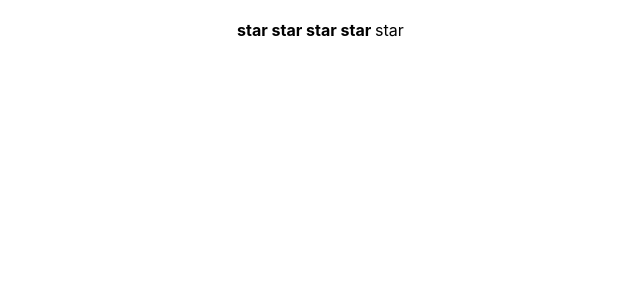
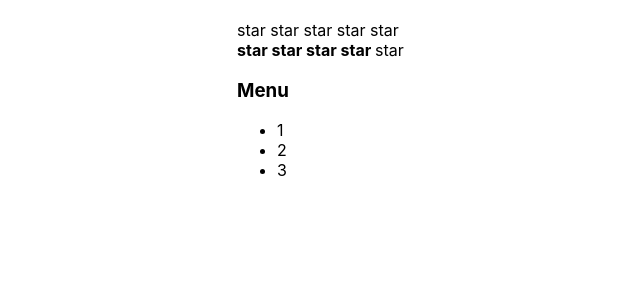
Before and after one commit to mast781/ReactKabzda_lessons, a React (Create React App) app: page / in a window 1280 px wide. Shown: the top 300 px of the page, without its empty margins (103-743 px from the left). Built offline with nearby package versions, Linux system fonts and the light colour scheme.

Commit message:
React-kabzda Callback 1 finish

```diff
--- a/src/App.tsx
+++ b/src/App.tsx
@@ -22,10 +22,10 @@
 
             <UncontrolledAccordion titleValue={"Menu"} />*/}
 
-            {/*<UncontrolledRating />*/}
+            <UncontrolledRating />
 
             <Rating value={ratingValue} onClick={setRatingValue}/>
-            {/*<Accordion titleValue={"Menu"} collapsed={false} />*!/*/}
+            <Accordion titleValue={"Menu"} collapsed={false} />
 
             {/*<OnOff on={true} />
             <OnOff on={false} />*/}
--- a/src/components/UncontrolledRating/UncontrolledRating.tsx
+++ b/src/components/UncontrolledRating/UncontrolledRating.tsx
@@ -11,24 +11,24 @@
 
     return (
         <div>
-            <Star selected={value > 0} setValue={setValue} value={1}/>
-            <Star selected={value > 1} setValue={setValue} value={2}/>
-            <Star selected={value > 2} setValue={setValue} value={3}/>
-            <Star selected={value > 3} setValue={setValue} value={4}/>
-            <Star selected={value > 4} setValue={setValue} value={5}/>
+            <Star selected={value > 0} setValue={ () => {setValue(1)}} />
+            <Star selected={value > 1} setValue={ () => {setValue(2)}} />
+            <Star selected={value > 2} setValue={ () => {setValue(3)}} />
+            <Star selected={value > 3} setValue={ () => {setValue(4)}} />
+            <Star selected={value > 4} setValue={ () => {setValue(5)}} />
         </div>
     )
 }
 
 type StarPropsType = {
     selected: boolean
-    value: 1 | 2 | 3 | 4 | 5
-    setValue: (value: 1 | 2 | 3 | 4 | 5) => void
+    // value: 1 | 2 | 3 | 4 | 5
+    setValue: () => void
 }
 
 function Star(props: StarPropsType) {
 
-    return <span onClick={() => {props.setValue(props.value)}}>
+    return <span onClick={() => {props.setValue()}}>
         {props.selected ? <b>star </b> : "star "}
     </span>
 
```
